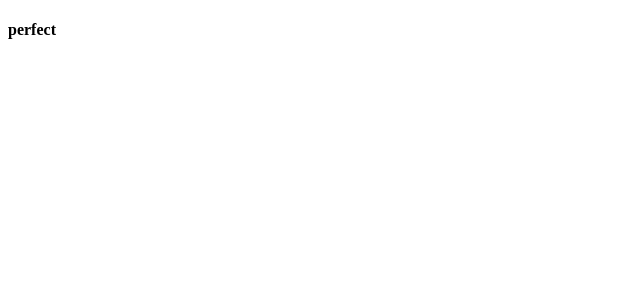
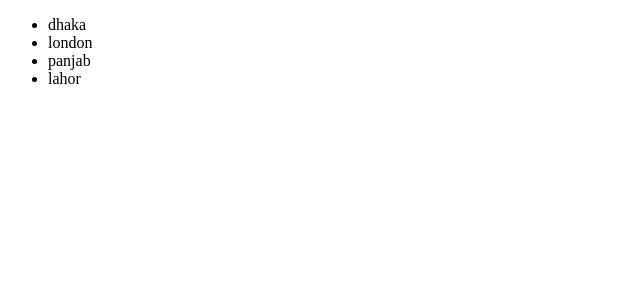
Before and after one commit to sovon-halder/learn-react, a React (Vite) app: page / in a window 1280 px wide. Shown: the top 300 px of the page, without its empty margins (0-640 px from the left). Built offline with nearby package versions, Linux system fonts and the light colour scheme.

Commit message:
looping in react

```diff
--- a/src/App.jsx
+++ b/src/App.jsx
@@ -8,20 +8,22 @@ import Footer from './component/Footer';
 const App = () => {
 
 
-  let markes=90;
+  let city=['dhaka','london','panjab','lahor'];
 
   return (
     <div>
 
-      {(()=>{
-        if(markes>60){
-          return <h4> perfect</h4>
+      <ul>
+        {
+
+          city.map((item,i)=>{
+            return <li key={i.toString()}> {item}</li>
+          })
+
         }
-      }
-
-      )()}
 
 
+      </ul>
 
 
     </div>
```
